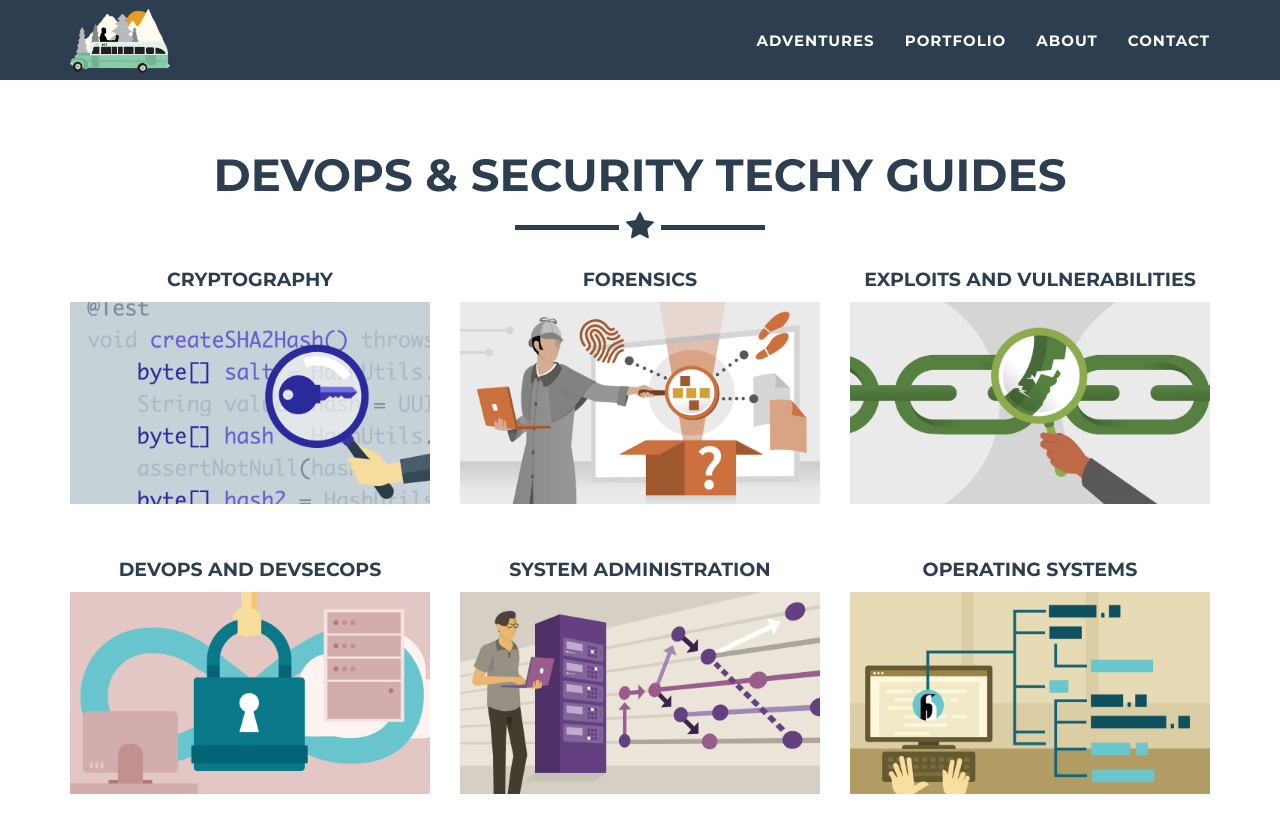
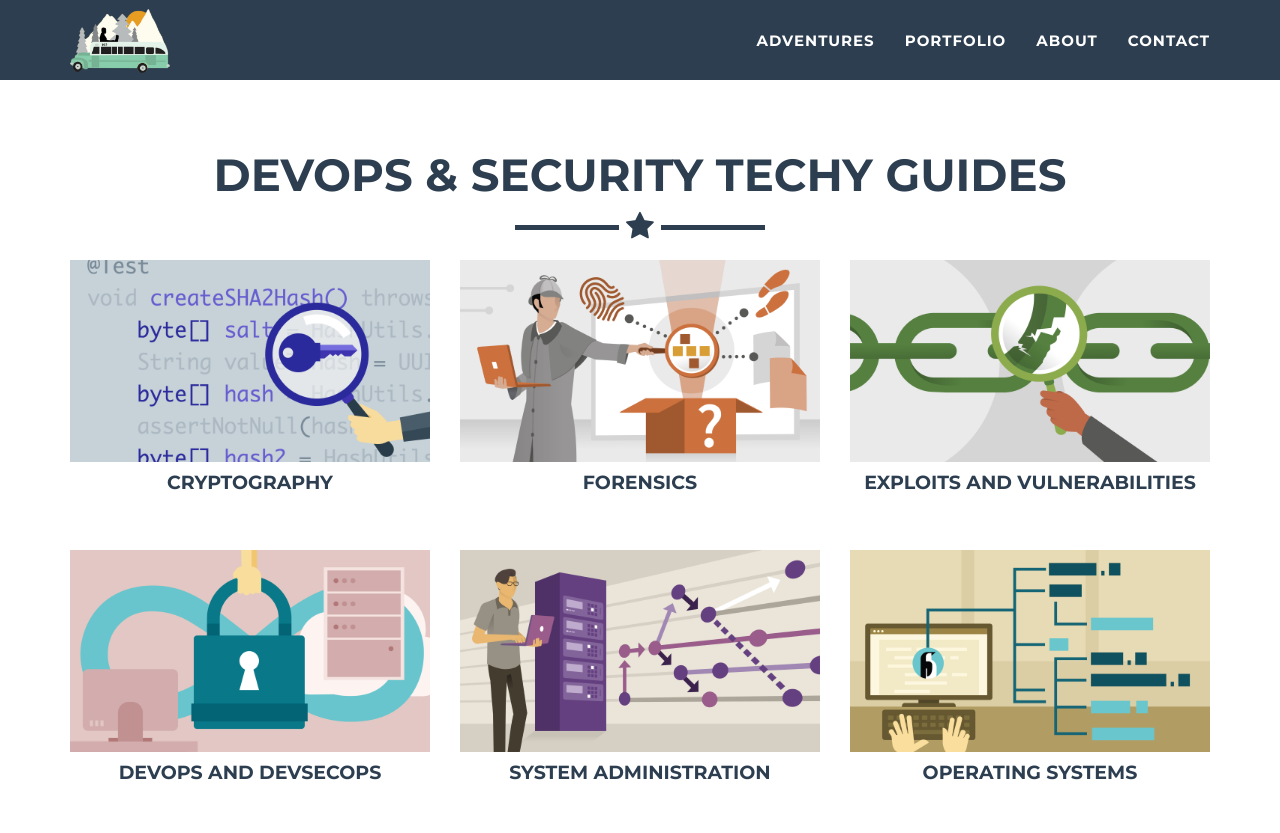
Before and after one commit to Ahmed-Elkashef/Ahmed-Elkashef.github.io, a Jekyll site: the page built from index.html, in a window 1280 px wide and 900 px high, scrolled down 779 px. Shown: the top 833 px of the window. Built offline with Jekyll 4.4.1, drawn with Linux system fonts in a browser that asks for light colours.

Commit message:
fix guides

```diff
--- a/_includes/portfolio_grid.html
+++ b/_includes/portfolio_grid.html
@@ -10,7 +10,7 @@
             <div class="row">
                 {% for post in site.posts %}
                     <div class="col-sm-4 portfolio-item">
-                        <h4 style="text-align: center;">{{ post.category }}</h4>
+
                         <a href="#portfolioModal-{{ post.modal-id }}" class="portfolio-link" data-toggle="modal">
                             <div class="caption">
                                 <div class="caption-content">
@@ -19,6 +19,8 @@
                             </div>
                             <img src="img/portfolio/{{ post.img }}" class="img-responsive" alt="{{ post.alt }}">
                         </a>
+                        <h4 style="text-align: center;">{{ post.category }}</h4>
+
                     </div>
                 {% endfor %}
             </div>
```
